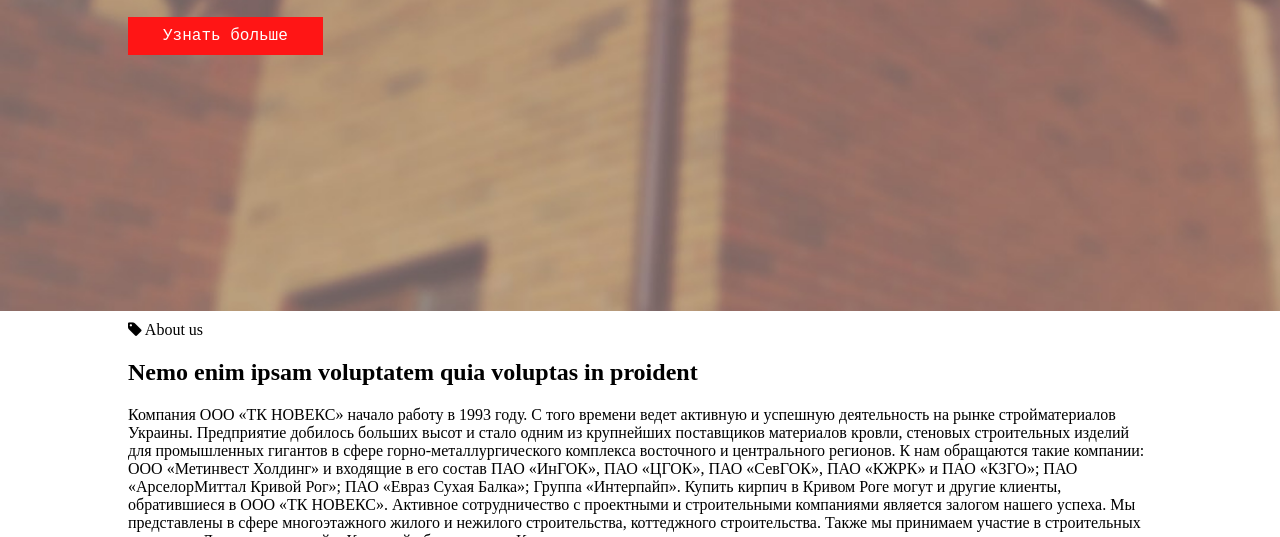
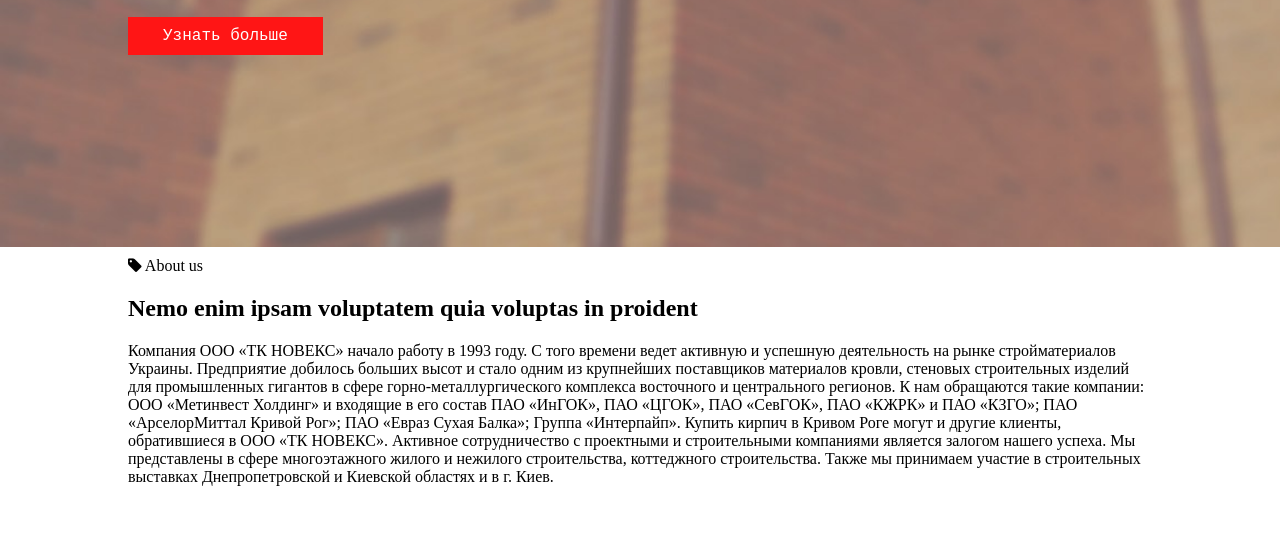
Before and after one commit to MariaChernousova/nowex-new, a plain HTML site: page index.html in a window 1280 px wide. Shown: the part 563-1100 px from the top of the page. Drawn offline with nearby package versions, Linux system fonts and the light colour scheme; grey boxes are pictures that could not be loaded.

Commit message:
All main page HTML with header design

```diff
--- a/css/styles.css
+++ b/css/styles.css
@@ -32,7 +32,7 @@ header .header-content{
   color: #FFF;
 }
 header .header-text{
-  padding-bottom: 20%;
+  padding-bottom: 15%;
   color: #FFF;
   max-width: 1000px;
   font-size: x-large;
```
